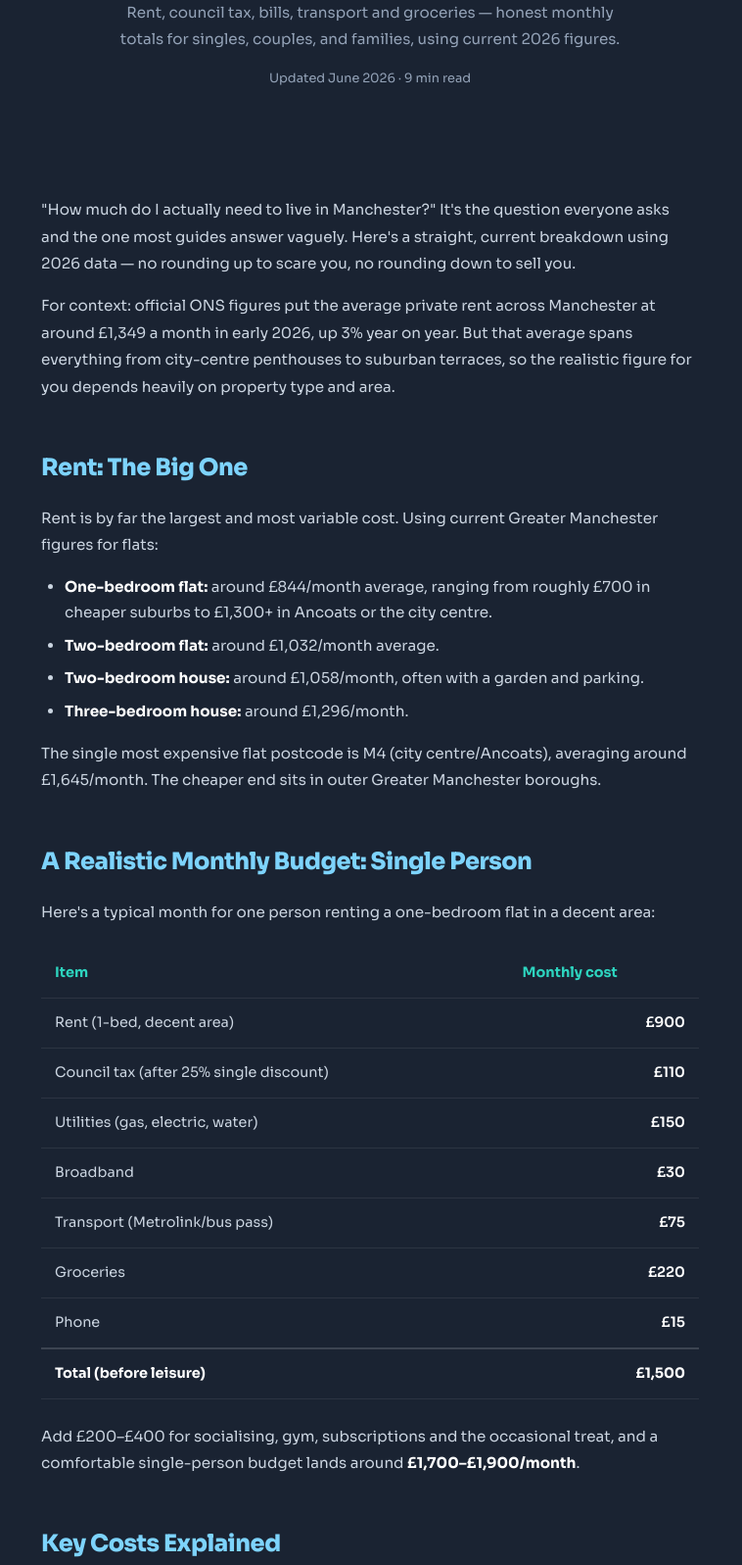
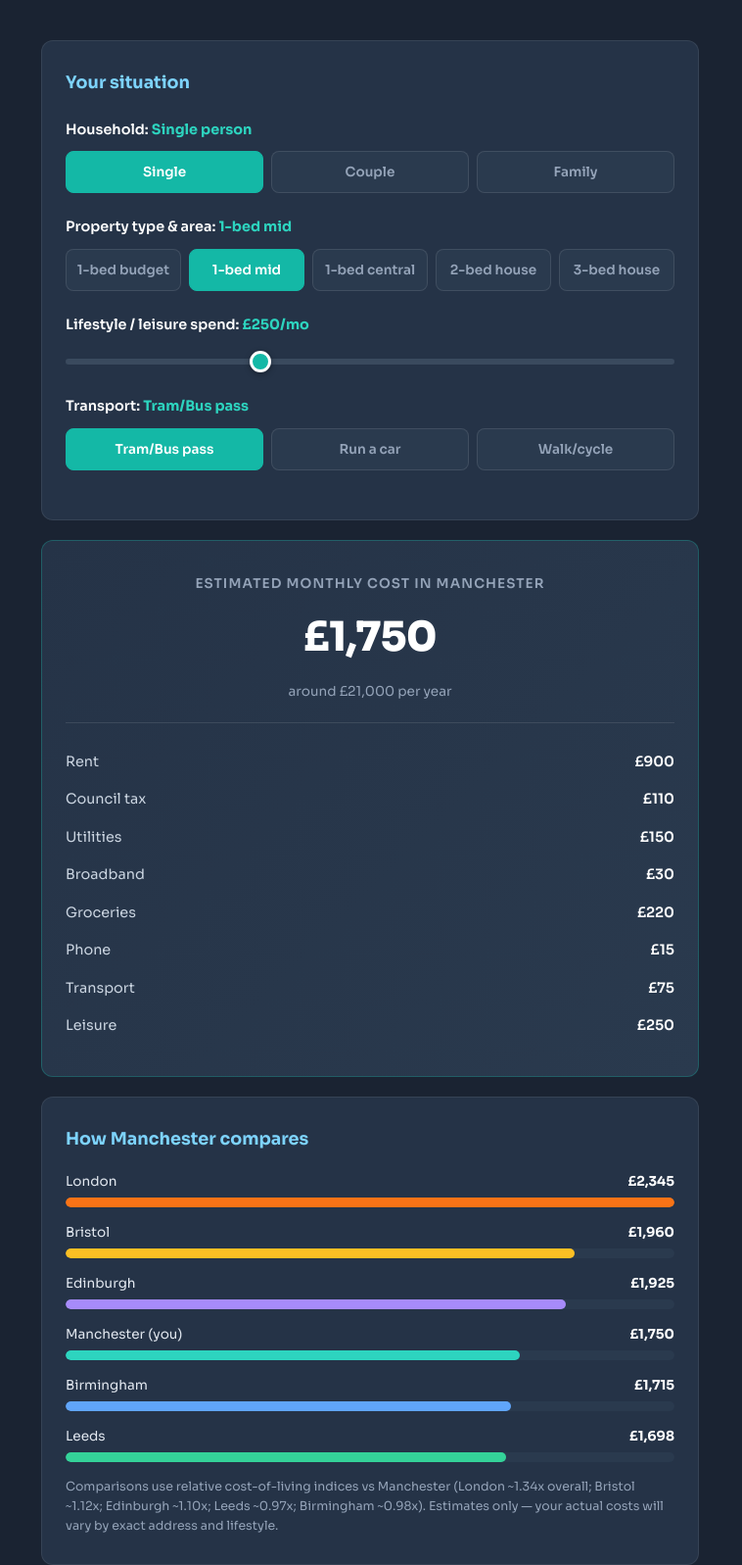
Before and after one commit to samohadi37-arch/themoveguide, a plain HTML site: page manchester-cost-of-living.html in a window 1280 px wide. Shown: the part 233-1830 px from the top of the page at 98% size, without its empty margins (262-1020 px from the left). Drawn offline with Linux system fonts and the light colour scheme.

Commit message:
Update manchester-cost-of-living.html

```diff
--- a/manchester-cost-of-living.html
+++ b/manchester-cost-of-living.html
@@ -3,15 +3,15 @@
 <head>
 <meta charset="UTF-8">
 <meta name="viewport" content="width=device-width,initial-scale=1.0">
-<meta name="description" content="A real, current breakdown of the cost of living in Manchester in 2026 — rent, council tax, bills, transport, and groceries, with honest monthly totals for singles, couples and families.">
-<title>Manchester Cost of Living Breakdown 2026 | The Move Guide</title>
+<meta name="description" content="Free Manchester cost of living calculator. Estimate your monthly costs and compare against London, Birmingham, Leeds, Bristol and Edinburgh using real 2026 data.">
+<title>Manchester Cost of Living Calculator | The Move Guide</title>
 <link rel="preconnect" href="https://fonts.googleapis.com">
 <link href="https://fonts.googleapis.com/css2?family=Sora:wght@300;400;500;600;700;800&display=swap" rel="stylesheet">
 <style>
 *{margin:0;padding:0;box-sizing:border-box}
 :root{--navy:#1a2332;--navy-light:#253347;--light:#f5f7fa;--light-card:#ffffff;--light-border:#e2e8f0;--text-dark:#1e293b;--text-dark-muted:#64748b;--text-light:#ffffff;--text-light-muted:#94a3b8;--teal:#14b8a6;--teal-bright:#2dd4bf;--orange:#f97316;--font:'Sora',system-ui,sans-serif;--max:720px;--radius:12px}
 html{scroll-behavior:smooth}
-body{font-family:var(--font);color:var(--text-dark);background:var(--navy);line-height:1.8;-webkit-font-smoothing:antialiased}
+body{font-family:var(--font);color:var(--text-dark);background:var(--navy);line-height:1.7;-webkit-font-smoothing:antialiased}
 nav{position:fixed;top:0;width:100%;background:rgba(255,255,255,0.95);backdrop-filter:blur(20px);border-bottom:1px solid var(--light-border);z-index:100;padding:0 24px}
 .nav-inner{max-width:var(--max);margin:0 auto;display:flex;align-items:center;justify-content:space-between;height:60px}
 .nav-logo{text-decoration:none;display:flex;align-items:center}
@@ -22,28 +22,40 @@ nav{position:fixed;top:0;width:100%;background:rgba(255,255,255,0.95);backdrop-f
 .tmg .guide{font-weight:300;color:var(--navy)}
 .tmg .arrow{font-weight:800;color:var(--orange);margin-left:4px}
 .nav-cta{background:var(--orange);color:#fff;padding:8px 16px;border-radius:8px;font-weight:600;font-size:0.85rem;text-decoration:none}
-.hero-article{background:var(--navy);padding:120px 24px 60px;text-align:center}
-.hero-article h1{font-size:clamp(1.8rem,4vw,2.6rem);font-weight:800;color:var(--text-light);letter-spacing:-0.03em;line-height:1.15;max-width:var(--max);margin:0 auto 16px}
-.hero-article h1 em{font-style:normal;color:var(--teal)}
-.hero-article p{color:var(--text-light-muted);font-size:0.95rem;max-width:540px;margin:0 auto}
-.hero-article .meta{color:var(--text-light-muted);font-size:0.8rem;margin-top:16px}
-article{max-width:var(--max);margin:0 auto;padding:48px 24px 80px;background:var(--navy);color:#e2e8f0}
-article h2{font-size:1.5rem;font-weight:800;color:#7dd3fc;margin:48px 0 16px;letter-spacing:-0.02em}
-article h3{font-size:1.1rem;font-weight:700;color:var(--teal);margin:32px 0 12px}
-article p{margin-bottom:16px;color:#cbd5e1;font-size:0.95rem;line-height:1.8}
-article strong{color:#ffffff}
-article ul,article ol{margin:0 0 16px 24px;color:#e2e8f0}
-article li{margin-bottom:8px;font-size:0.95rem;line-height:1.7;color:#cbd5e1}
-.cta-box{background:var(--navy-light);border:1px solid rgba(255,255,255,0.08);border-radius:var(--radius);padding:32px;text-align:center;margin:48px 0}
-.cta-box h3{color:var(--text-light);font-size:1.2rem;margin:0 0 8px}
-.cta-box p{color:var(--text-light-muted);font-size:0.9rem;margin-bottom:16px}
+.hero-tool{background:var(--navy);padding:110px 24px 32px;text-align:center}
+.hero-tool h1{font-size:clamp(1.6rem,4vw,2.4rem);font-weight:800;color:var(--text-light);letter-spacing:-0.03em;line-height:1.15;max-width:var(--max);margin:0 auto 12px}
+.hero-tool h1 em{font-style:normal;color:var(--teal)}
+.hero-tool p{color:var(--text-light-muted);font-size:0.95rem;max-width:540px;margin:0 auto}
+.tool-wrap{max-width:var(--max);margin:0 auto;padding:24px 24px 80px}
+.panel{background:var(--navy-light);border:1px solid rgba(255,255,255,0.08);border-radius:var(--radius);padding:28px 24px;margin-bottom:20px}
+.panel h2{color:#7dd3fc;font-size:1.1rem;font-weight:700;margin-bottom:20px}
+.field{margin-bottom:22px}
+.field label{display:block;color:var(--text-light);font-size:0.9rem;font-weight:600;margin-bottom:10px}
+.field .val{color:var(--teal-bright);font-weight:700}
+.field input[type=range]{width:100%;height:6px;border-radius:3px;background:#3a4a5e;outline:none;-webkit-appearance:none;appearance:none}
+.field input[type=range]::-webkit-slider-thumb{-webkit-appearance:none;appearance:none;width:22px;height:22px;border-radius:50%;background:var(--teal);cursor:pointer;border:3px solid #fff;box-shadow:0 2px 6px rgba(0,0,0,.3)}
+.field input[type=range]::-moz-range-thumb{width:22px;height:22px;border-radius:50%;background:var(--teal);cursor:pointer;border:3px solid #fff}
+.seg{display:flex;gap:8px;flex-wrap:wrap}
+.seg button{flex:1;min-width:90px;background:#2a3a4e;border:1px solid rgba(255,255,255,0.1);color:var(--text-light-muted);padding:12px 8px;border-radius:8px;font-family:var(--font);font-size:0.85rem;font-weight:600;cursor:pointer;transition:all .2s}
+.seg button.active{background:var(--teal);color:#fff;border-color:var(--teal)}
+.result{background:linear-gradient(135deg,var(--navy-light),#2a3a4e);border:1px solid rgba(20,184,166,0.3);border-radius:var(--radius);padding:32px 24px;text-align:center;margin-bottom:20px}
+.result .lbl{color:var(--text-light-muted);font-size:0.85rem;text-transform:uppercase;letter-spacing:0.08em;font-weight:600}
+.result .big{color:#fff;font-size:2.6rem;font-weight:800;letter-spacing:-0.02em;margin:8px 0}
+.result .sub{color:var(--text-light-muted);font-size:0.85rem}
+.breakdown{list-style:none;margin:20px 0 0;padding:20px 0 0;border-top:1px solid rgba(255,255,255,0.1)}
+.breakdown li{display:flex;justify-content:space-between;padding:7px 0;color:#cbd5e1;font-size:0.9rem}
+.breakdown li span:last-child{color:#fff;font-weight:600}
+.compare h2{color:#7dd3fc;font-size:1.1rem;font-weight:700;margin-bottom:16px}
+.bar-row{margin-bottom:14px}
+.bar-row .city{display:flex;justify-content:space-between;color:#e2e8f0;font-size:0.85rem;margin-bottom:5px}
+.bar-row .city b{color:#fff}
+.bar-track{height:10px;background:#2a3a4e;border-radius:5px;overflow:hidden}
+.bar-fill{height:100%;border-radius:5px;transition:width .4s ease}
+.note{color:var(--text-light-muted);font-size:0.78rem;margin-top:16px;line-height:1.6}
+.cta-box{background:var(--navy-light);border:1px solid rgba(255,255,255,0.08);border-radius:var(--radius);padding:28px;text-align:center;margin-top:24px}
+.cta-box h3{color:var(--text-light);font-size:1.1rem;margin:0 0 8px}
+.cta-box p{color:var(--text-light-muted);font-size:0.88rem;margin-bottom:16px}
 .cta-box a{display:inline-block;background:var(--orange);color:#fff;padding:12px 24px;border-radius:10px;font-weight:600;text-decoration:none;font-size:0.95rem}
-.cost-table{width:100%;border-collapse:collapse;margin:24px 0;font-size:0.9rem}
-.cost-table th,.cost-table td{text-align:left;padding:12px 14px;border-bottom:1px solid rgba(255,255,255,0.08)}
-.cost-table th{color:var(--teal-bright);font-weight:700}
-.cost-table td{color:#cbd5e1}
-.cost-table td:last-child{color:#fff;font-weight:600;text-align:right}
-.cost-table tr.total td{color:#fff;font-weight:700;border-top:2px solid rgba(255,255,255,0.15)}
 footer{background:var(--navy);border-top:1px solid rgba(255,255,255,0.06);padding:24px;text-align:center}
 .footer-links{display:flex;justify-content:center;gap:24px;margin-bottom:8px;flex-wrap:wrap}
 .footer-links a{color:var(--text-light-muted);text-decoration:none;font-size:0.8rem}
@@ -54,92 +66,155 @@ footer{background:var(--navy);border-top:1px solid rgba(255,255,255,0.06);paddin
 <body>
 <nav><div class="nav-inner"><a href="/" class="nav-logo"><span class="tmg"><span class="the">the</span><span class="move">move</span><span class="guide">guide</span><span class="arrow">&#8594;</span></span></a><a href="/#checklist" class="nav-cta">Free Checklist</a></div></nav>
 
-<div class="hero-article">
-<h1>The Real Cost of Living in <em>Manchester</em> in 2026</h1>
-<p>Rent, council tax, bills, transport and groceries &#8212; honest monthly totals for singles, couples, and families, using current 2026 figures.</p>
-<div class="meta">Updated June 2026 &#183; 9 min read</div>
+<div class="hero-tool">
+<h1>Manchester <em>Cost of Living</em> Calculator</h1>
+<p>Estimate your monthly costs and see how Manchester compares to other UK cities. Built on real 2026 data.</p>
 </div>
 
-<article>
-<p>&quot;How much do I actually need to live in Manchester?&quot; It's the question everyone asks and the one most guides answer vaguely. Here's a straight, current breakdown using 2026 data &#8212; no rounding up to scare you, no rounding down to sell you.</p>
+<div class="tool-wrap">
+<div class="panel">
+<h2>Your situation</h2>
 
-<p>For context: official ONS figures put the average private rent across Manchester at around &#163;1,349 a month in early 2026, up 3% year on year. But that average spans everything from city-centre penthouses to suburban terraces, so the realistic figure for you depends heavily on property type and area.</p>
+<div class="field">
+<label>Household: <span class="val" id="hhLabel">Single person</span></label>
+<div class="seg" id="household">
+<button type="button" data-mult="1" class="active">Single</button>
+<button type="button" data-mult="1.55">Couple</button>
+<button type="button" data-mult="2.1">Family</button>
+</div>
+</div>
 
-<h2>Rent: The Big One</h2>
+<div class="field">
+<label>Property type &amp; area: <span class="val" id="propLabel">1-bed mid</span></label>
+<div class="seg" id="property">
+<button type="button" data-rent="750">1-bed budget</button>
+<button type="button" data-rent="900" class="active">1-bed mid</button>
+<button type="button" data-rent="1150">1-bed central</button>
+<button type="button" data-rent="1058">2-bed house</button>
+<button type="button" data-rent="1296">3-bed house</button>
+</div>
+</div>
 
-<p>Rent is by far the largest and most variable cost. Using current Greater Manchester figures for flats:</p>
+<div class="field">
+<label>Lifestyle / leisure spend: <span class="val" id="lifeLabel">&#163;250/mo</span></label>
+<input type="range" id="leisure" min="0" max="800" step="50" value="250">
+</div>
 
-<ul>
-<li><strong>One-bedroom flat:</strong> around &#163;844/month average, ranging from roughly &#163;700 in cheaper suburbs to &#163;1,300+ in Ancoats or the city centre.</li>
-<li><strong>Two-bedroom flat:</strong> around &#163;1,032/month average.</li>
-<li><strong>Two-bedroom house:</strong> around &#163;1,058/month, often with a garden and parking.</li>
-<li><strong>Three-bedroom house:</strong> around &#163;1,296/month.</li>
-</ul>
+<div class="field">
+<label>Transport: <span class="val" id="transLabel">Tram/Bus pass</span></label>
+<div class="seg" id="transport">
+<button type="button" data-trans="75" class="active">Tram/Bus pass</button>
+<button type="button" data-trans="250">Run a car</button>
+<button type="button" data-trans="0">Walk/cycle</button>
+</div>
+</div>
+</div>
 
-<p>The single most expensive flat postcode is M4 (city centre/Ancoats), averaging around &#163;1,645/month. The cheaper end sits in outer Greater Manchester boroughs.</p>
+<div class="result">
+<div class="lbl">Estimated monthly cost in Manchester</div>
+<div class="big" id="total">&#163;1,500</div>
+<div class="sub" id="annual">around &#163;18,000 per year</div>
+<ul class="breakdown" id="breakdown"></ul>
+</div>
 
-<h2>A Realistic Monthly Budget: Single Person</h2>
-
-<p>Here's a typical month for one person renting a one-bedroom flat in a decent area:</p>
-
-<table class="cost-table">
-<tr><th>Item</th><th>Monthly cost</th></tr>
-<tr><td>Rent (1-bed, decent area)</td><td>&#163;900</td></tr>
-<tr><td>Council tax (after 25% single discount)</td><td>&#163;110</td></tr>
-<tr><td>Utilities (gas, electric, water)</td><td>&#163;150</td></tr>
-<tr><td>Broadband</td><td>&#163;30</td></tr>
-<tr><td>Transport (Metrolink/bus pass)</td><td>&#163;75</td></tr>
-<tr><td>Groceries</td><td>&#163;220</td></tr>
-<tr><td>Phone</td><td>&#163;15</td></tr>
-<tr class="total"><td>Total (before leisure)</td><td>&#163;1,500</td></tr>
-</table>
-
-<p>Add &#163;200&#8211;&#163;400 for socialising, gym, subscriptions and the occasional treat, and a comfortable single-person budget lands around <strong>&#163;1,700&#8211;&#163;1,900/month</strong>.</p>
-
-<h2>Key Costs Explained</h2>
-
-<h3>Council Tax</h3>
-<p>Charged by band, typically &#163;100&#8211;&#163;160/month for a one or two-bed. <strong>If you live alone, claim the 25% single-person discount</strong> &#8212; an enormous number of newcomers forget and overpay for months. Apply through Manchester City Council's website as soon as you move in.</p>
-
-<h3>Utilities</h3>
-<p>Expect &#163;130&#8211;&#163;170/month for a one-bed, higher in winter. Take meter readings the day you move in and submit them immediately to avoid being billed for the previous tenant's usage.</p>
-
-<!-- AFFILIATE PLACEHOLDER: energy switching / comparison link once Awin advertiser approved -->
-
-<h3>Broadband</h3>
-<p>&#163;25&#8211;&#163;40/month. Virgin Media, BT, and Sky cover most of the city; Hyperoptic offers very fast fibre in many city-centre buildings. Order it two to three weeks before you move &#8212; installation slots fill up.</p>
-
-<!-- AFFILIATE PLACEHOLDER: broadband comparison / provider link once Awin advertiser approved -->
-
-<h3>Transport</h3>
-<p>A Metrolink pass is around &#163;72/month, a bus pass around &#163;75, and a combined tram-and-bus ticket roughly &#163;95. Compare this with London, where a zones 1&#8211;2 travelcard is about &#163;170/month &#8212; transport is roughly half the price here.</p>
+<div class="panel compare">
+<h2>How Manchester compares</h2>
+<div id="compareBars"></div>
+<p class="note">Comparisons use relative cost-of-living indices vs Manchester (London ~1.34x overall; Bristol ~1.12x; Edinburgh ~1.10x; Leeds ~0.97x; Birmingham ~0.98x). Estimates only &#8212; your actual costs will vary by exact address and lifestyle.</p>
+</div>
 
 <div class="cta-box">
-<h3>Get Your Personalised Cost Estimate</h3>
-<p>Our free calculator tailors these numbers to your situation and compares Manchester against London, Birmingham, Leeds, Bristol and Edinburgh.</p>
-<a href="/#tools">Try the Calculator &#8594;</a>
+<h3>Get the Free Relocation Checklist</h3>
+<p>Now you know the costs &#8212; get the 47-point checklist to plan the move itself.</p>
+<a href="/#checklist">Download the Checklist &#8594;</a>
 </div>
-
-<h2>Couples and Families</h2>
-
-<p>For a <strong>couple</strong>, rent stays the same if you share a one or two-bed, but you lose the single-person council tax discount and grocery/utility costs rise modestly. A realistic combined budget is around &#163;2,400&#8211;&#163;2,900/month including some leisure.</p>
-
-<p>For a <strong>family</strong> needing a two or three-bed house (&#163;1,058&#8211;&#163;1,296/month rent), with higher utilities, groceries, and childcare, budgets typically start around &#163;3,000&#8211;&#163;3,800/month before childcare, which can add significantly depending on ages.</p>
-
-<h2>How Manchester Compares</h2>
-
-<p>The headline figure most people care about: Manchester is roughly <strong>25% cheaper to live in than London overall</strong>, with rent specifically 50&#8211;60% lower for a comparable property. In salary terms, a &#163;35,000 Manchester salary stretches about as far as &#163;51,500 in London. That gap is the single biggest reason people make the move north.</p>
-
-<h2>The Honest Summary</h2>
-
-<p>A single person can live comfortably in Manchester on &#163;1,700&#8211;&#163;1,900/month, a couple on &#163;2,400&#8211;&#163;2,900, and a family on &#163;3,000+ depending on childcare. Rent is the variable that matters most &#8212; get that decision right (see our neighbourhoods guide) and the rest of the budget follows. Compared with London and the South East, Manchester remains genuinely excellent value, even with rents having risen in recent years.</p>
-
-<p><em>Figures based on 2026 ONS and Greater Manchester rental data. Last updated: June 2026.</em></p>
-</article>
+</div>
 
 <footer>
 <div class="footer-links"><a href="/">Home</a><a href="/#guides">All Guides</a><a href="/#checklist">Free Checklist</a><a href="mailto:hello&#64;themoveguide.co.uk">Contact</a></div>
 <p class="footer-copy">&#169; 2026 themoveguide.co.uk. All rights reserved.</p>
 </footer>
+
+<script>
+(function(){
+  var mult = 1, rent = 900, leisure = 250, trans = 75;
+  var cityIndex = {London:1.34, Bristol:1.12, Edinburgh:1.10, Manchester:1.00, Birmingham:0.98, Leeds:0.97};
+  var cityColors = {London:'#f97316', Bristol:'#fbbf24', Edinburgh:'#a78bfa', Manchester:'#2dd4bf', Birmingham:'#60a5fa', Leeds:'#34d399'};
+
+  function gbp(n){ return '\u00A3' + Math.round(n).toLocaleString('en-GB'); }
+
+  function calc(){
+    var councilTax = (mult === 1) ? 110 : 150;
+    var utilities = 150 * (mult > 1 ? 1.25 : 1);
+    var broadband = 30;
+    var groceries = 220 * mult;
+    var phone = 15 * (mult >= 2 ? 2 : 1);
+    var leisureAdj = leisure * (mult > 1 ? 1.4 : 1);
+    var transportAdj = trans * (mult >= 2 ? 1.6 : 1);
+    var total = rent + councilTax + utilities + broadband + groceries + phone + leisureAdj + transportAdj;
+
+    document.getElementById('total').innerHTML = gbp(total);
+    document.getElementById('annual').innerHTML = 'around ' + gbp(total * 12) + ' per year';
+
+    var bd = [['Rent',rent],['Council tax',councilTax],['Utilities',utilities],['Broadband',broadband],['Groceries',groceries],['Phone',phone],['Transport',transportAdj],['Leisure',leisureAdj]];
+    var bdHtml = '';
+    for (var i = 0; i < bd.length; i++){
+      bdHtml += '<li><span>' + bd[i][0] + '</span><span>' + gbp(bd[i][1]) + '</span></li>';
+    }
+    document.getElementById('breakdown').innerHTML = bdHtml;
+
+    var cities = Object.keys(cityIndex);
+    var maxVal = total * cityIndex.London;
+    var barsHtml = '';
+    for (var j = 0; j < cities.length; j++){
+      var c = cities[j];
+      var v = total * cityIndex[c];
+      var pct = (v / maxVal) * 100;
+      var label = c + (c === 'Manchester' ? ' (you)' : '');
+      barsHtml += '<div class="bar-row"><div class="city"><span>' + label + '</span><b>' + gbp(v) + '</b></div><div class="bar-track"><div class="bar-fill" style="width:' + pct + '%;background:' + cityColors[c] + '"></div></div></div>';
+    }
+    document.getElementById('compareBars').innerHTML = barsHtml;
+  }
+
+  function setActive(groupId, btn){
+    var btns = document.getElementById(groupId).getElementsByTagName('button');
+    for (var i = 0; i < btns.length; i++){ btns[i].className = btns[i].className.replace(' active',''); }
+    btn.className += ' active';
+  }
+
+  document.getElementById('household').addEventListener('click', function(e){
+    if (e.target.tagName !== 'BUTTON') return;
+    mult = parseFloat(e.target.getAttribute('data-mult'));
+    var t = e.target.textContent;
+    document.getElementById('hhLabel').textContent = (t === 'Single') ? 'Single person' : t;
+    setActive('household', e.target);
+    calc();
+  });
+
+  document.getElementById('property').addEventListener('click', function(e){
+    if (e.target.tagName !== 'BUTTON') return;
+    rent = parseFloat(e.target.getAttribute('data-rent'));
+    document.getElementById('propLabel').textContent = e.target.textContent;
+    setActive('property', e.target);
+    calc();
+  });
+
+  document.getElementById('transport').addEventListener('click', function(e){
+    if (e.target.tagName !== 'BUTTON') return;
+    trans = parseFloat(e.target.getAttribute('data-trans'));
+    document.getElementById('transLabel').textContent = e.target.textContent;
+    setActive('transport', e.target);
+    calc();
+  });
+
+  document.getElementById('leisure').addEventListener('input', function(e){
+    leisure = parseFloat(e.target.value);
+    document.getElementById('lifeLabel').innerHTML = '\u00A3' + leisure + '/mo';
+    calc();
+  });
+
+  calc();
+})();
+</script>
 </body>
 </html>
```
